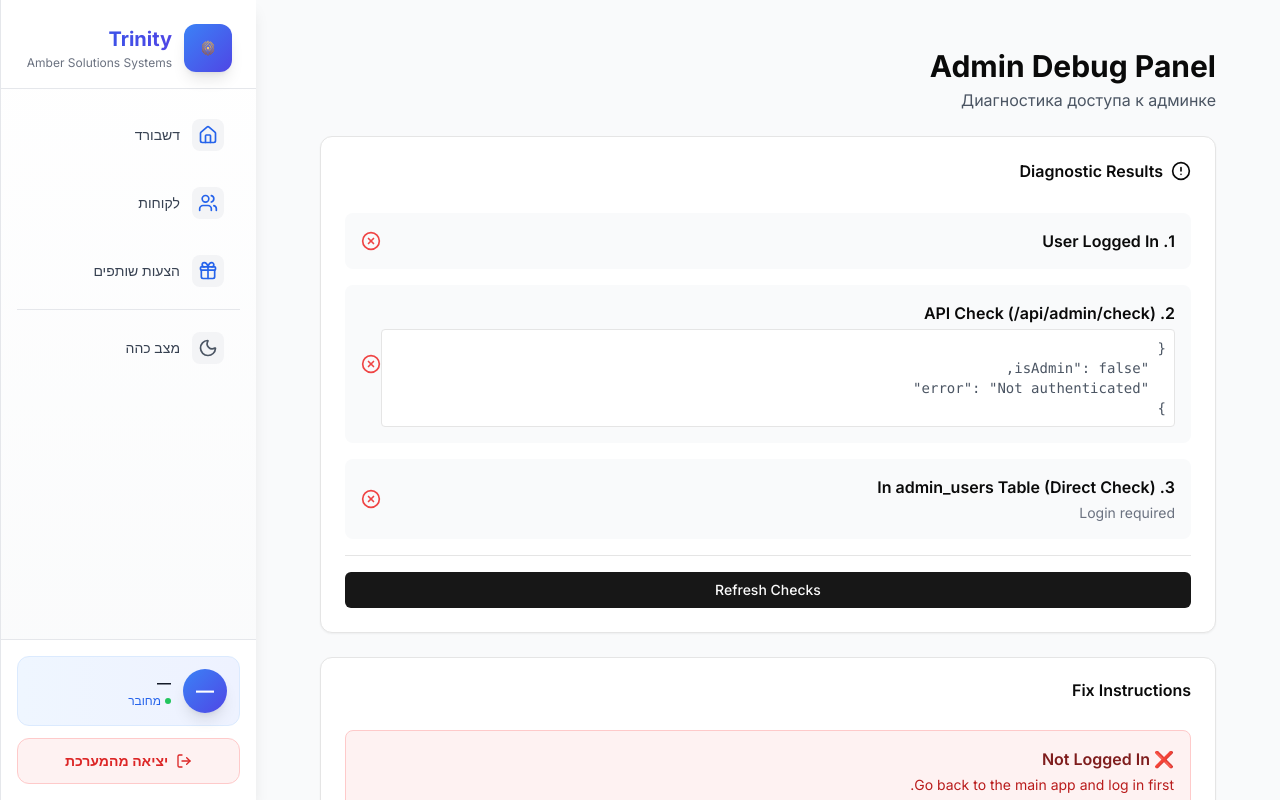
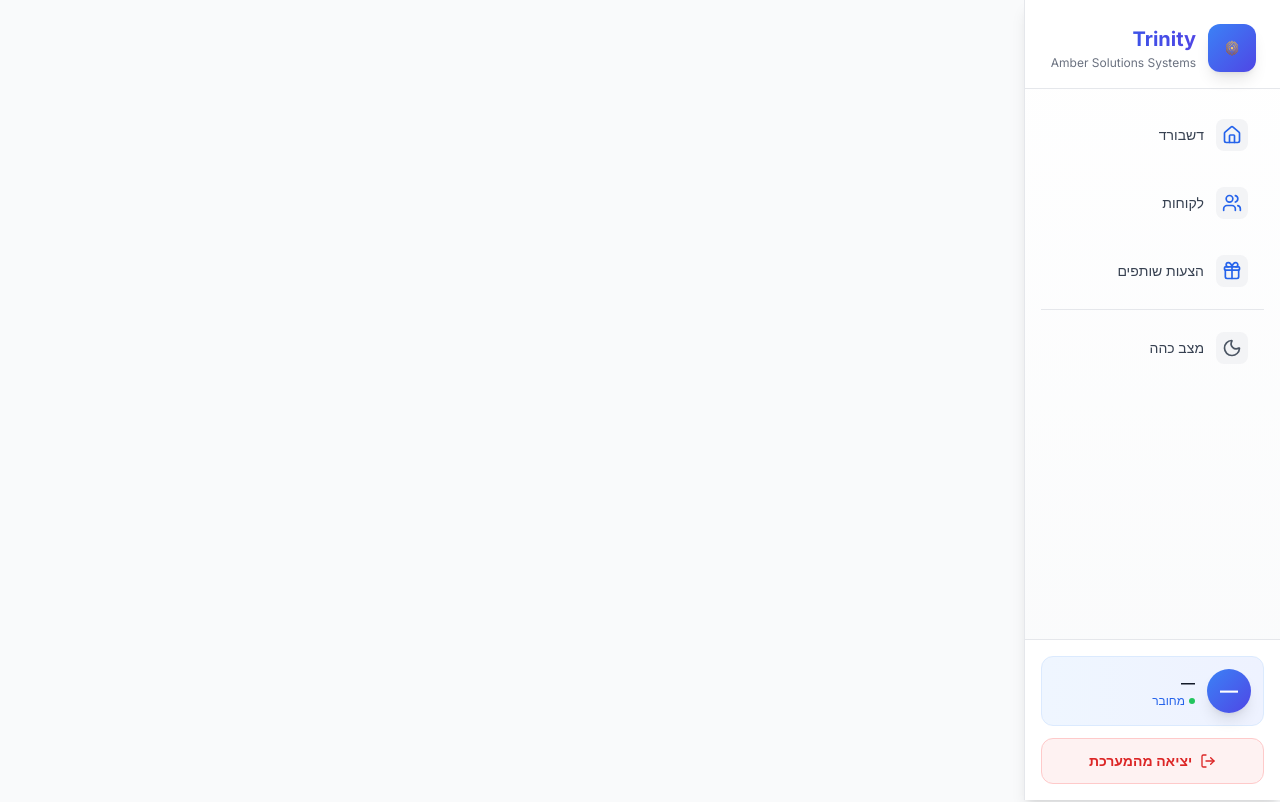
Before and after one commit to Creepie132/trinity, a Next.js app: page /debug-admin in a window 1280 px wide. Shown: the top 802 px of the page. Built offline with nearby package versions, Linux system fonts and the light colour scheme; no server answers.

Commit message:
Sidebar fix

```diff
--- a/src/app/(dashboard)/layout.tsx
+++ b/src/app/(dashboard)/layout.tsx
@@ -9,7 +9,7 @@
   children: React.ReactNode
 }) {
   return (
-    <div className="flex flex-col lg:flex-row-reverse h-screen bg-gray-50">
+    <div className="flex flex-col lg:flex-row-h-screen bg-gray-50">
       {/* Мобильный header — только на <1024px */}
       <MobileHeader />
 
```
